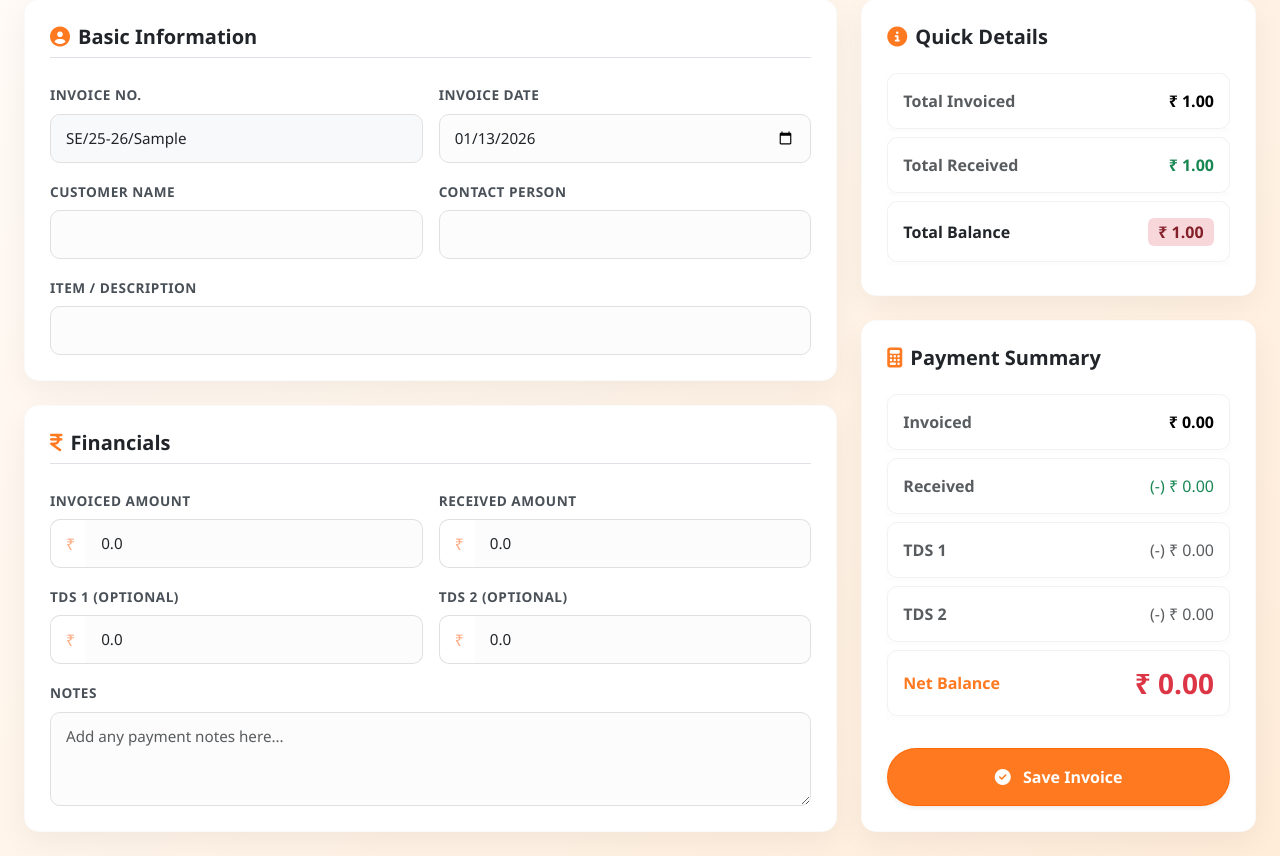
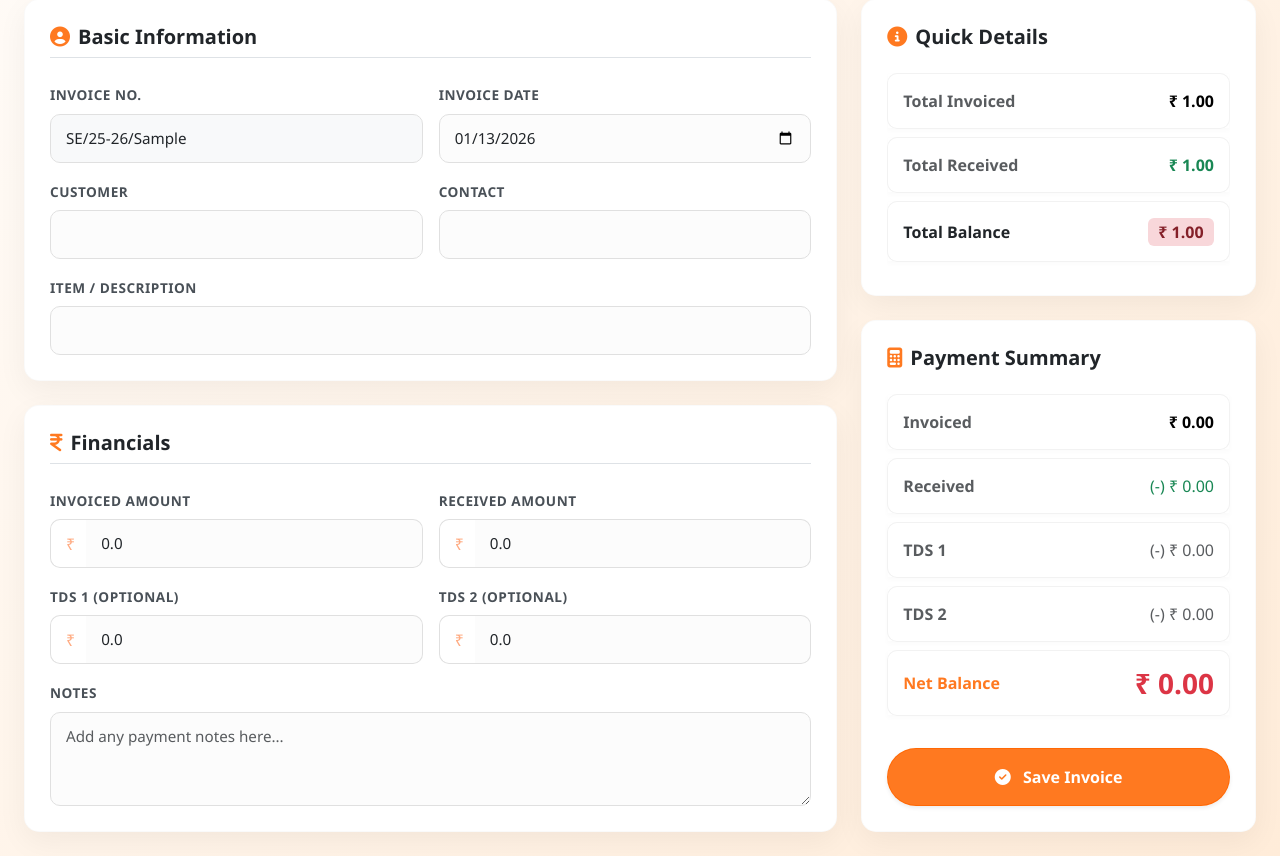
Before and after one commit to Gatij-coder2911/Swastik-invoice, a Flask app: template templates/index.html in a window 1280 px wide. Shown: the part 87-943 px from the top of the page. Run offline with Flask 3, Linux system fonts and the light colour scheme; the template is opened without the code that fills it: most values are stand-ins (such as "Sample title", 1, 10 or a date in 2020).

Commit message:
Money visualization update

```diff
--- a/templates/edit_invoice.html
+++ b/templates/edit_invoice.html
@@ -78,7 +78,7 @@
                             </div>
 
                             <div class="col-md-6">
-                                <label class="form-label">Customer Name</label>
+                                <label class="form-label">Customer</label>
                                 <div class="dropdown">
                                     <input type="text" class="form-control" id="custInput" name="customer_name"
                                         data-bs-toggle="dropdown" autocomplete="off" value="{{ invoice.customer }}"
@@ -88,7 +88,7 @@
                             </div>
 
                             <div class="col-md-6">
-                                <label class="form-label">Contact Person</label>
+                                <label class="form-label">Contact</label>
                                 <div class="dropdown">
                                     <input type="text" class="form-control" id="contInput" name="contact_name"
                                         data-bs-toggle="dropdown" autocomplete="off" value="{{ invoice.contact }}"
--- a/templates/index.html
+++ b/templates/index.html
@@ -82,7 +82,7 @@
                             </div>
 
                             <div class="col-md-6">
-                                <label class="form-label">Customer Name</label>
+                                <label class="form-label">Customer</label>
                                 <div class="dropdown">
                                     <input type="text" class="form-control" id="custInput" name="customer_name"
                                         data-bs-toggle="dropdown" autocomplete="off"
@@ -92,7 +92,7 @@
                             </div>
 
                             <div class="col-md-6">
-                                <label class="form-label">Contact Person</label>
+                                <label class="form-label">Contact</label>
                                 <div class="dropdown">
                                     <input type="text" class="form-control" id="contInput" name="contact_name"
                                         data-bs-toggle="dropdown" autocomplete="off"
--- a/templates/view_invoices.html
+++ b/templates/view_invoices.html
@@ -93,8 +93,8 @@
                             <td>{{ row.id }}</td>
                             <td data-date="{{ row.date }}">{{ row.date.strftime('%d-%b-%Y') if row.date else '' }}</td>
                             <td>{{ row.customer }}</td>
-                            <td>₹{{ row.inv_amt }}</td>
-                            <td class="fw-bold">₹{{ row.balance }}</td>
+                            <td>₹{{ row.inv_amt | inr_format }}</td>
+                            <td class="fw-bold">₹{{ row.balance | inr_format }}</td>
 
                             <td>
                                 {% if row.balance == 0 %}
```
